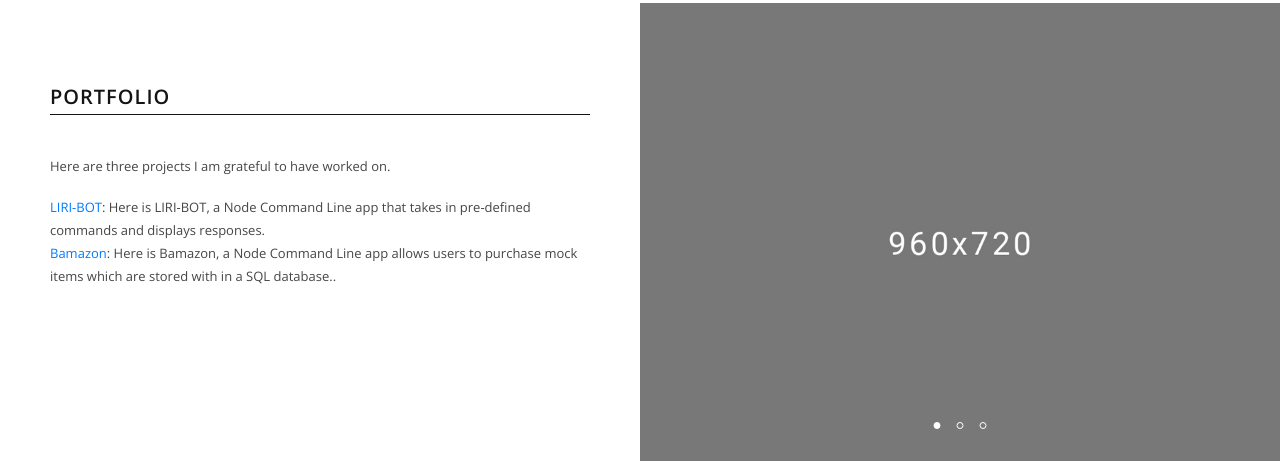
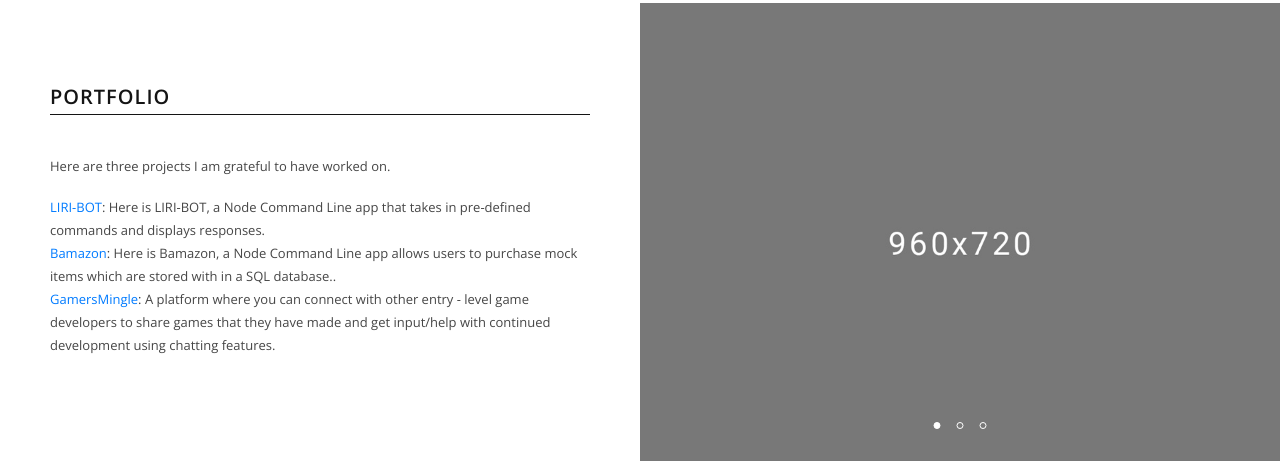
Before and after one commit to Rubentba/vPortfolio, a plain HTML site: page index.html in a window 1280 px wide. Shown: the part 1785-2246 px from the top of the page. Drawn offline with nearby package versions, Linux system fonts and the light colour scheme; some packages are replaced by stand-ins of ours.

Commit message:
Added GamerMingle to portfolio section.

```diff
--- a/index.html
+++ b/index.html
@@ -210,6 +210,7 @@
             <p>Here are three projects I am grateful to have worked on.</p><br>
             <p><a href="https://github.com/Rubentba/liri-node-app">LIRI-BOT</a>: Here is LIRI-BOT, a Node Command Line app that takes in pre-defined commands and displays responses.</p>
             <p><a href="https://github.com/Rubentba/Bamazon">Bamazon</a>: Here is Bamazon, a Node Command Line app allows users to purchase mock items which are stored with in a SQL database..</p>
+            <p><a href="https://github.com/Rubentba/projectTwo">GamersMingle</a>: A platform where you can connect with other entry - level game developers to share games that they have made and get input/help with continued development using chatting features.</p>
           </div>
           <div class="col-12 col-lg-6 portfolio-content">
             <div id="portfolioSlider" class="owl-carousel">
```
